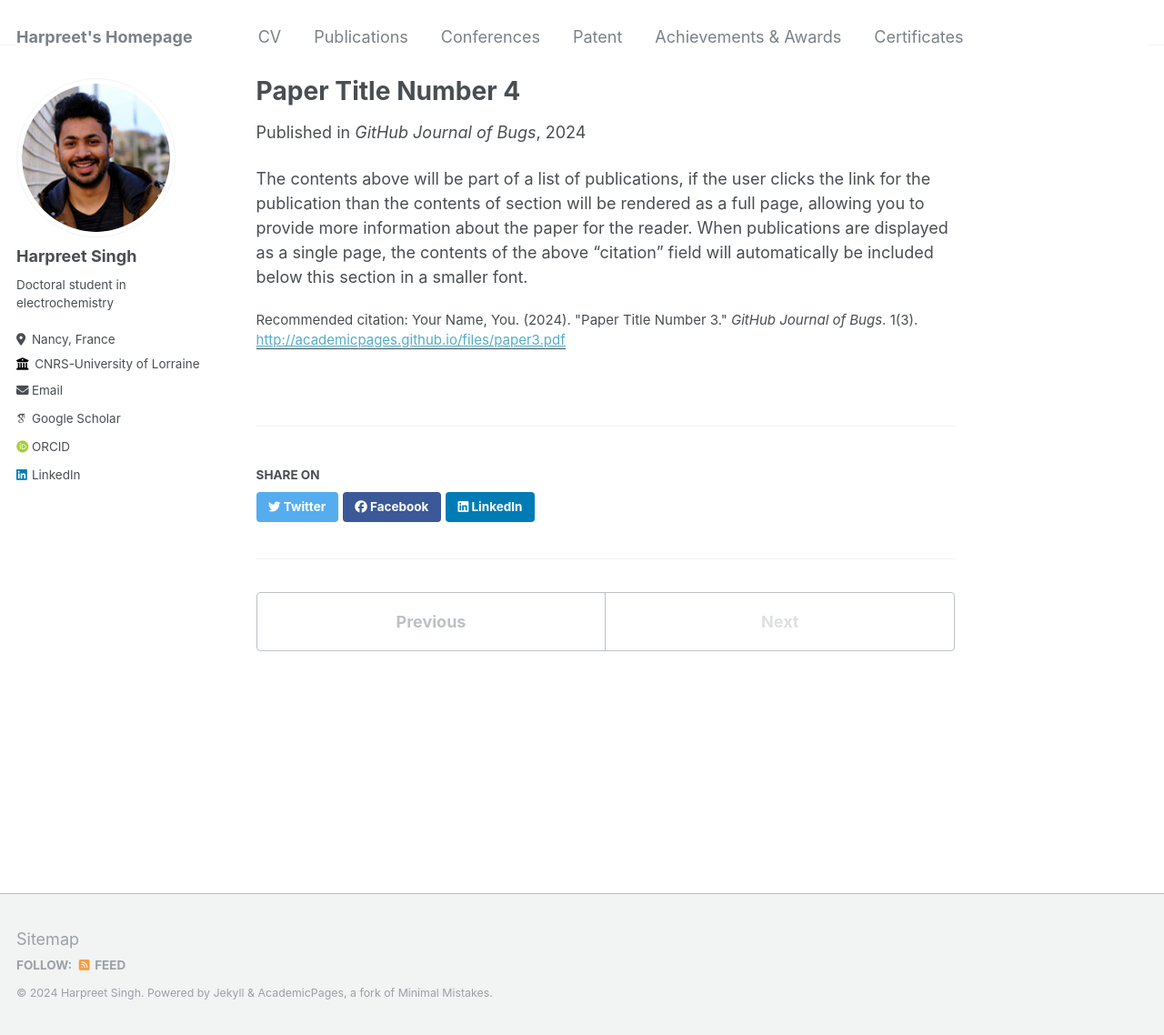
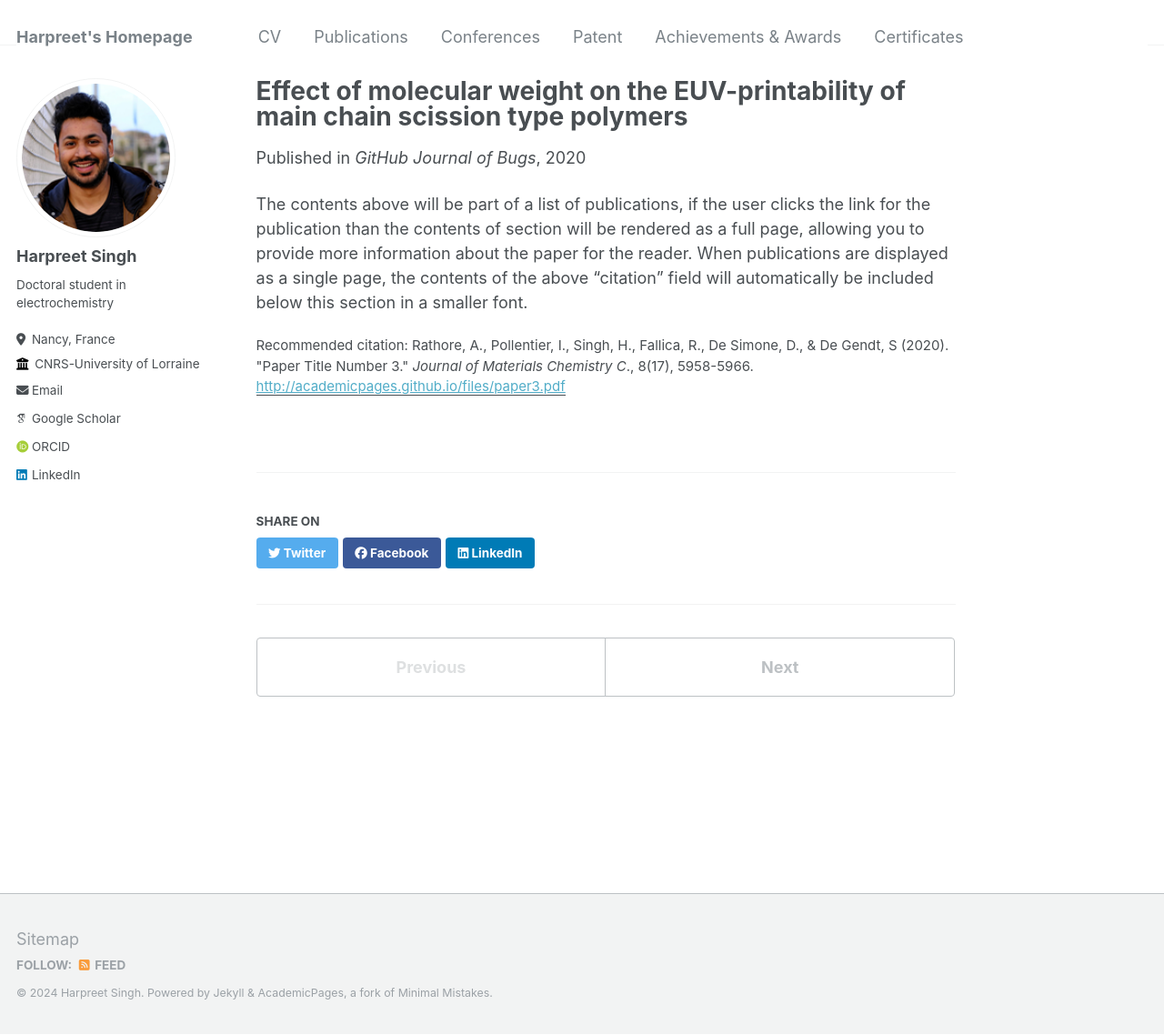
Before and after one commit to Harpr33t-Singh/Harpr33t-Singh.github.io, a Jekyll site: the page built from _publications/2024-02-17-paper-title-number-4.md, in a window 1280 px wide and 1138 px high. Shown: the whole window at 91% size. Built offline with Jekyll 4.4.1, drawn with Linux system fonts in a browser that asks for light colours; some web fonts are replaced.

Commit message:
Update 2024-02-17-paper-title-number-4.md

```diff
--- a/_publications/2024-02-17-paper-title-number-4.md
+++ b/_publications/2024-02-17-paper-title-number-4.md
@@ -1,12 +1,12 @@
 ---
-title: "Paper Title Number 4"
+title: "Effect of molecular weight on the EUV-printability of main chain scission type polymers"
 collection: publications
 permalink: /publication/2024-02-17-paper-title-number-4
-excerpt: 'This paper is about fixing template issue #693.'
-date: 2024-02-17
+excerpt: 'fundamental analysis of a simple MCS-type photoresist – polymethyl methacrylate (PMMA), is studied and correlated with the parameters of EUV-patterning (called litho-parameters).'
+date: 2020-04-06
 venue: 'GitHub Journal of Bugs'
 paperurl: 'http://academicpages.github.io/files/paper3.pdf'
-citation: 'Your Name, You. (2024). &quot;Paper Title Number 3.&quot; <i>GitHub Journal of Bugs</i>. 1(3).'
+citation: 'Rathore, A., Pollentier, I., Singh, H., Fallica, R., De Simone, D., & De Gendt, S (2020). &quot;Paper Title Number 3.&quot; <i>Journal of Materials Chemistry C</i>., 8(17), 5958-5966.'
 ---
 
 The contents above will be part of a list of publications, if the user clicks the link for the publication than the contents of section will be rendered as a full page, allowing you to provide more information about the paper for the reader. When publications are displayed as a single page, the contents of the above "citation" field will automatically be included below this section in a smaller font.
```
